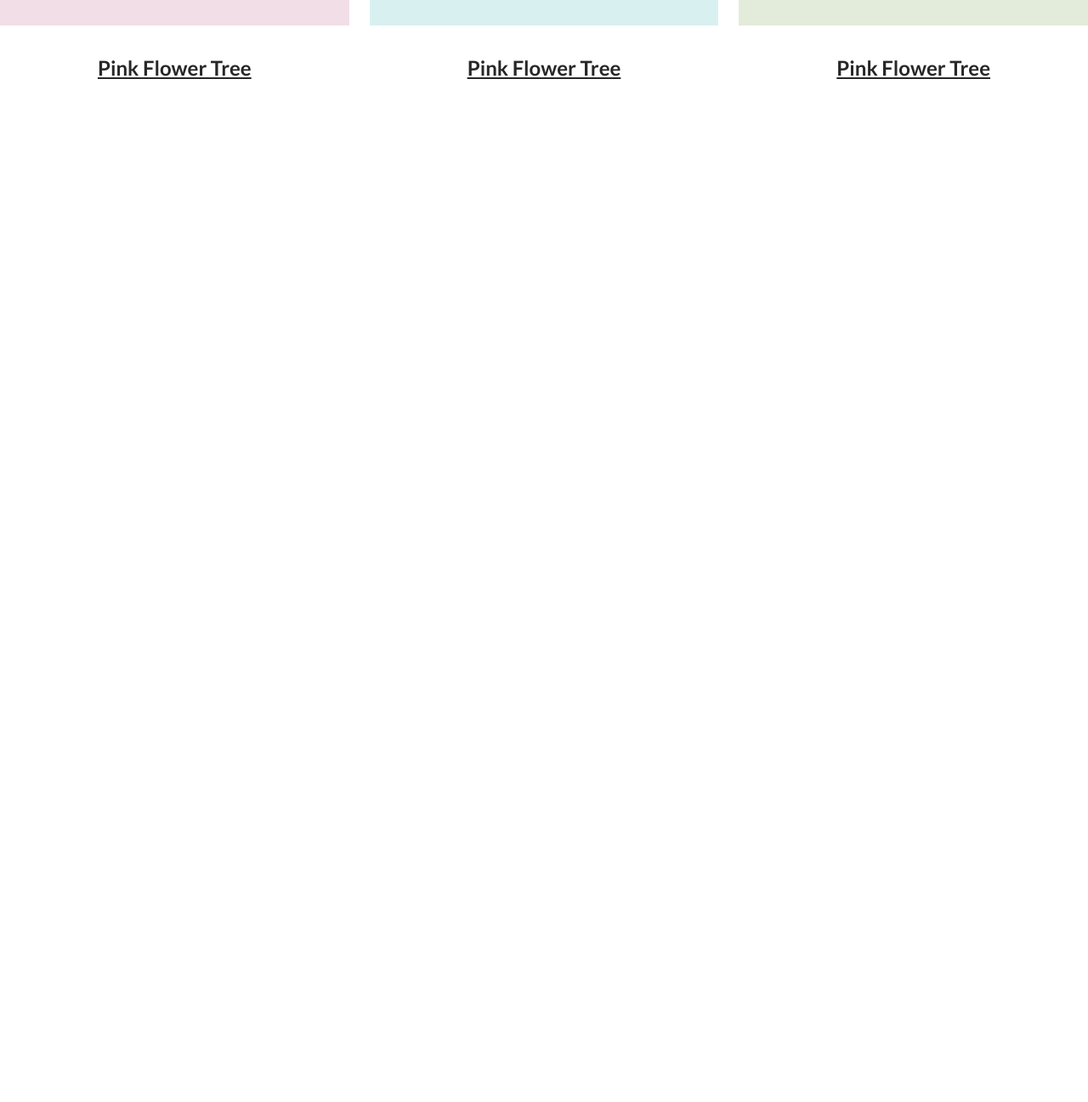
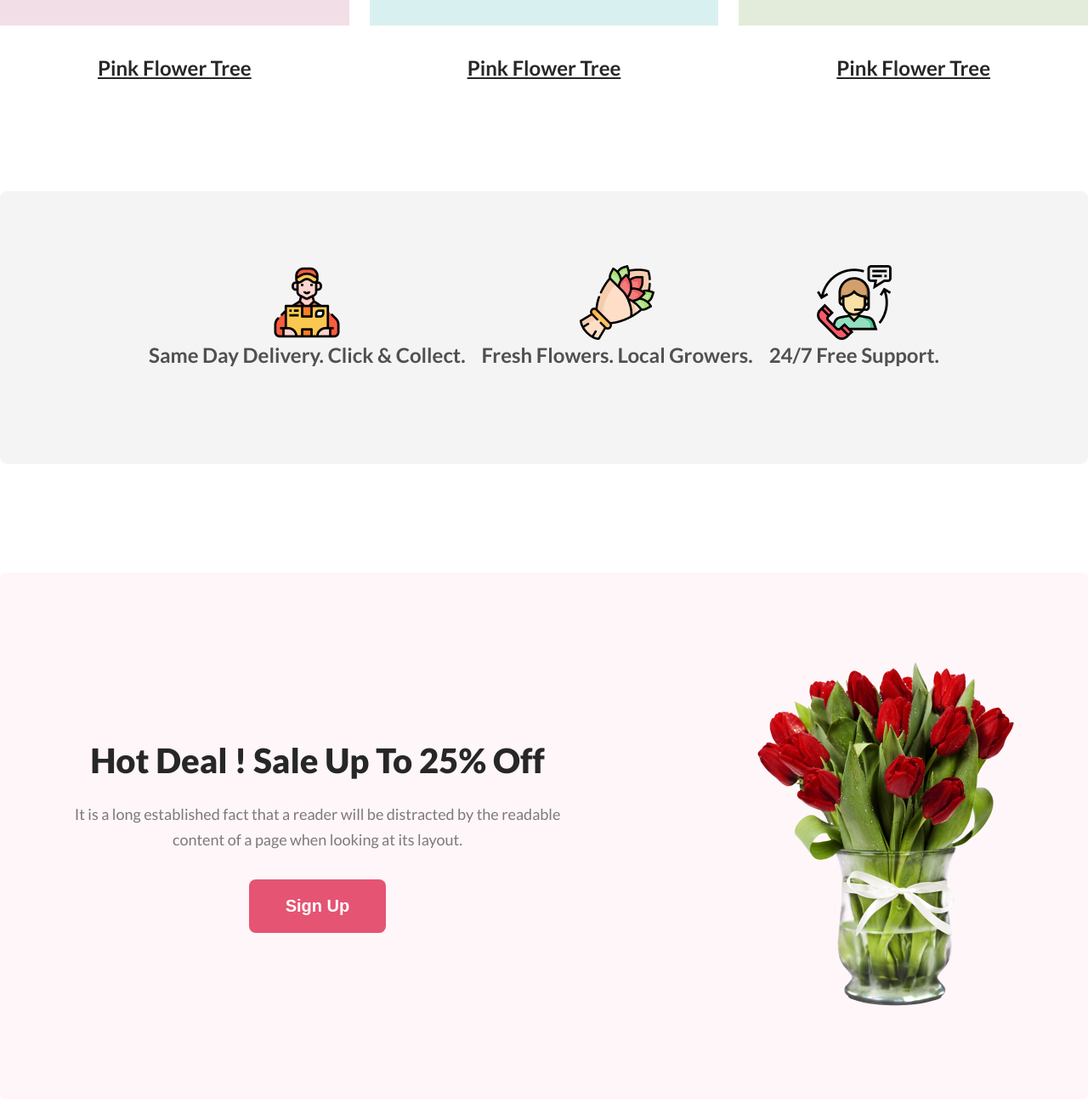
Before and after one commit to redoy49/flower-shop, a plain HTML site: page index.html in a window 1280 px wide. Shown: the part 1421-2718 px from the top of the page at 85% size. Before the commit the page ends 1518 px from the top, so only its background shows below. Drawn offline with Linux system fonts and the light colour scheme.

Commit message:
Completed offer section

```diff
--- a/assets/css/style.css
+++ b/assets/css/style.css
@@ -32,16 +32,10 @@ body {
 .container {
   max-width: 1440px;
   margin: 0 auto;
+  margin-bottom: 128px;
 }
 
-.featured-flower h2 {
-  color: #272727;
-  font-size: 40px;
-  font-weight: 800;
-  margin-bottom: 24px;
-}
-
-.featured-flower > p {
+.section-description {
   color: rgba(39, 39, 39, 0.6);
   font-size: 18px;
   font-weight: 400;
@@ -51,8 +45,16 @@ body {
   margin-bottom: 48px;
 }
 
+.section-title {
+  color: #272727;
+  font-size: 40px;
+  font-weight: 800;
+  margin-bottom: 24px;
+}
+
 /* Header styles */
-.header {
+.header,
+.offer {
   max-width: 1920px;
   margin: 0 auto;
 }
@@ -125,7 +127,8 @@ body {
   border-radius: 300px 300px 0px 0px;
 }
 
-.img-container img {
+.img-container img,
+.offer-img img {
   max-width: 100%;
   height: auto;
 }
@@ -140,6 +143,66 @@ body {
 
 .flower-card .gray {
   background: rgba(71, 125, 17, 0.15);
+}
+
+/* Support section */
+.support-container {
+  /* display: grid;
+  grid-template-columns: repeat(3, 1fr); */
+  display: flex;
+  justify-content: space-between;
+  max-height: auto;
+  border-radius: 8px;
+  background: rgba(39, 39, 39, 0.05);
+  padding: 87px 175px;
+}
+
+.support-container p {
+  color: rgba(39, 39, 39, 0.8);
+  text-align: center;
+  font-size: 24px;
+  font-weight: 600;
+  line-height: 35px; /* 145.833% */
+}
+
+.img-group {
+  margin-bottom: 24px;
+}
+
+.center {
+  display: flex;
+  justify-content: center;
+  align-items: center;
+}
+/* .img-group {
+  display: flex;
+  flex-direction: column;
+  justify-content: center;
+  align-items: center;
+} */
+
+.support-container img {
+  display: block;
+}
+
+/* offer styles */
+.offer {
+  display: flex;
+  justify-content: center;
+  align-items: center;
+  border-radius: 8px;
+  background: rgba(229, 84, 115, 0.05);
+  height: 620px;
+  column-gap: 215px;
+  margin-bottom: 128px;
+}
+
+.offer-info {
+  text-align: center;
+}
+
+.offer-description {
+  margin-bottom: 32px;
 }
 
 @media (max-width: 768px) {
@@ -177,4 +240,24 @@ body {
   .banner-content p {
     font-size: 14px;
   }
+
+  .flower-container {
+    display: grid;
+    grid-template-columns: repeat(1, 1fr);
+    padding: 16px;
+  }
+
+  .support-container {
+    flex-direction: column;
+    margin: 16px;
+    padding: 16px;
+  }
+  .support-container p {
+    margin-top: 0;
+    margin-bottom: 16px;
+  }
+  .offer {
+    flex-direction: column;
+    height: auto;
+  }
 }
--- a/index.html
+++ b/index.html
@@ -25,12 +25,11 @@
         </div>
       </div>
     </header>
-    <!-- Main content -->
     <main>
       <!-- Featured section -->
       <section class="container featured-flower">
-        <h2>Our Featured Flowers</h2>
-        <p>
+        <h2 class="section-title">Our Featured Flowers</h2>
+        <p class="section-description">
           It is a long established fact that a reader will be distracted by the
           readable content of a page when looking at its layout.
         </p>
@@ -55,6 +54,40 @@
           </div>
         </div>
       </section>
+      <!-- Support section -->
+      <section class="container">
+        <div class="support-container">
+          <div class="img-group">
+            <div class="center">
+              <img src="assets/images/Group 57.png" alt="" />
+            </div>
+            <p>Same Day Delivery. Click & Collect.</p>
+          </div>
+          <div class="img-group">
+            <div class="center">
+              <img src="assets/images/Group 58.png" alt="" />
+            </div>
+            <p>Fresh Flowers. Local Growers.</p>
+          </div>
+          <div class="img-group">
+            <div class="center">
+              <img src="assets/images/Group 59.png" alt="" />
+            </div>
+            <p>24/7 Free Support.</p>
+          </div>
+        </div>
+      </section>
+      <!-- Offer section -->
+       <section class="offer">
+        <div class="offer-info">
+          <h2 class="section-title">Hot Deal ! Sale Up To 25% Off</h2>
+          <p class="section-description offer-description">It is a long established fact that a reader will be distracted by the readable content of a page when looking at its layout.</p>
+          <button class="btn">Sign Up</button>
+        </div>
+        <div class="offer-img">
+          <img src="assets/images/pngwing 8.png" alt="">
+        </div>
+       </section>
     </main>
     <!-- Footer section -->
     <footer></footer>
```
